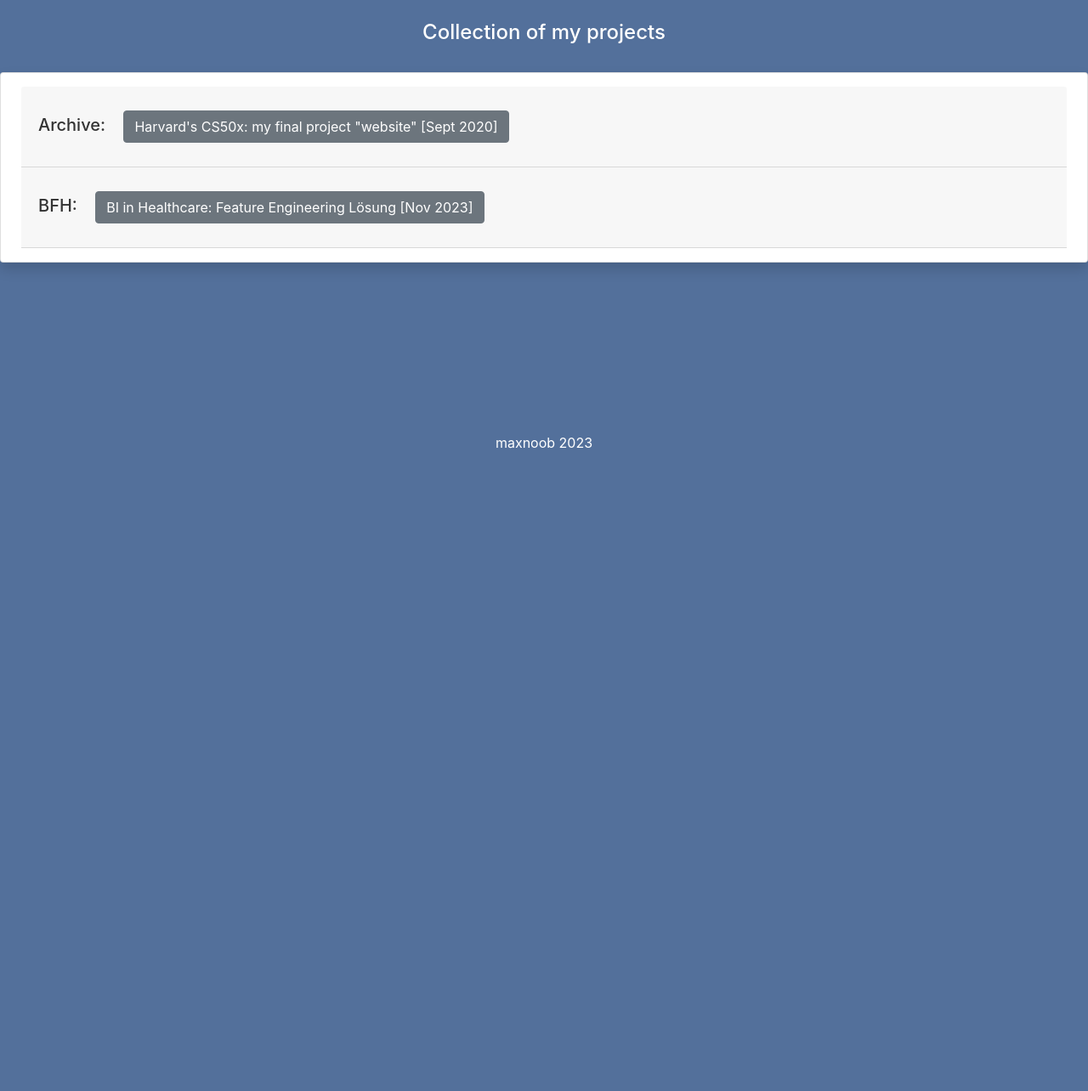
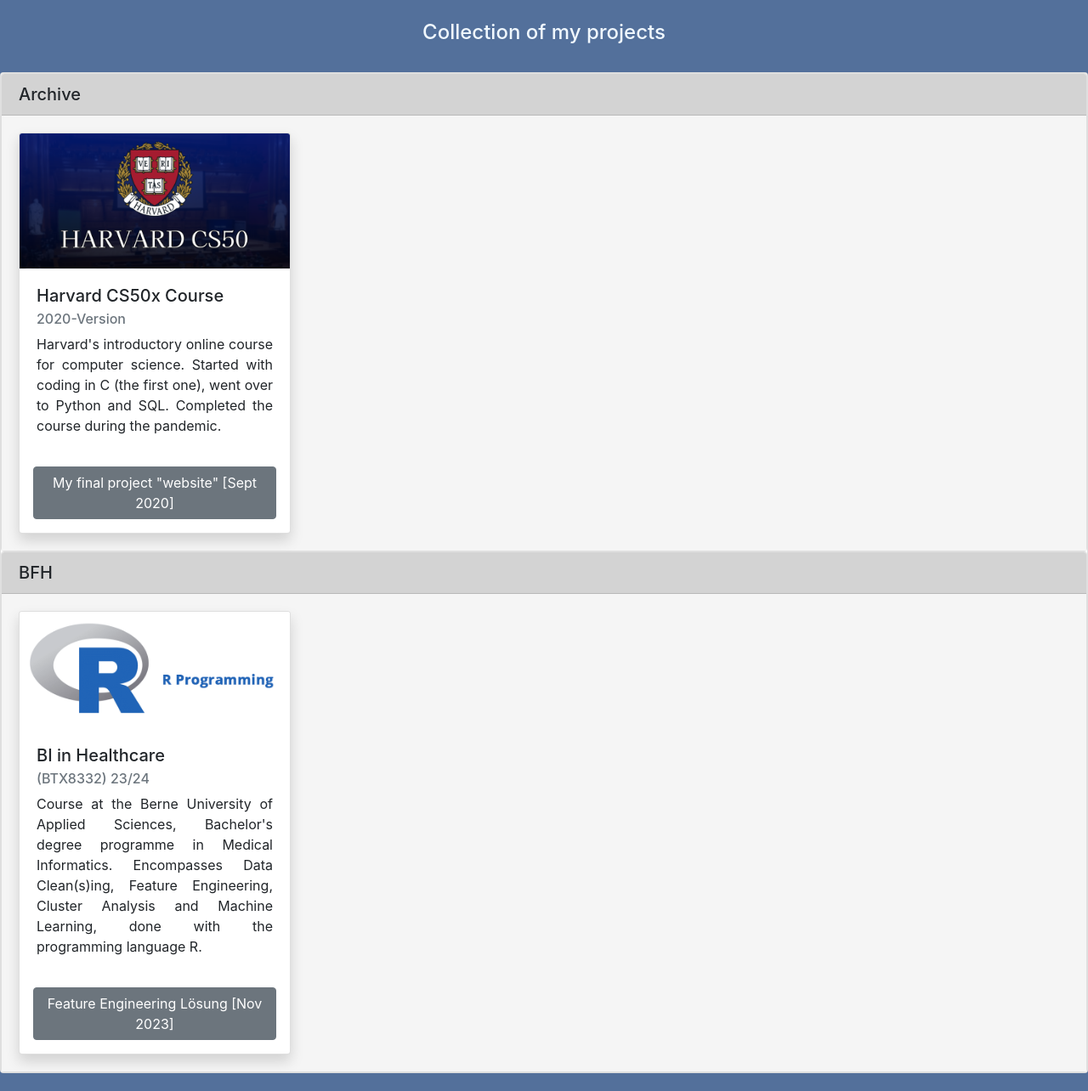
Before and after one commit to maxnoob/maxnoob.github.io, a plain HTML site: page index.html in a window 1280 px wide. Shown: the top 1284 px of the page at 85% size. Before the commit the page ends 800 px from the top, so only its background shows below. Drawn offline with nearby package versions, Linux system fonts and the light colour scheme.

Commit message:
styling changes, esp cards

```diff
--- a/index.html
+++ b/index.html
@@ -56,28 +56,70 @@
                 </div>
          </header> -->
 
-    <div class="col py-4 px-lg-5 bg-transparent cent">
-      <h4>Collection of my projects</h4>
+    <div class="py-4 px-lg-5 bg-transparent cent">
+      <h4 style="color: aliceblue">Collection of my projects</h4>
     </div>
 
-      <div class="card shadow p-3 mb-5 bg-white rounded px-4">
-        <div class="card-header" id="headingOne">
-          <h5 class="mb-0">Archive:
-            <a class="btn-secondary btn btn-margin cent" href='https://maxnoob.github.io/cs50_finalproject/'>Harvard's CS50x: my final project "website" [Sept 2020]</a>
-            </button>
-          </h5>
+    <div class="card">
+      <div class="card">
+        <h5 class="card-header"">Archive</h5>
+        <div class="card-body"">
+          <div class="card shadow" style="width: 20rem">
+            <img
+              class="card-img-top"
+              src="/media/cs50x_logo2.png"
+              alt="Logo of CS50 course"
+            />
+
+            <div class="card-body bg-white">
+              <h5 class="card-title">Harvard CS50x Course</h5>
+              <h6 class="card-subtitle mb-2 text-muted">2020-Version</h6>
+              <p class="card-text">
+                Harvard's introductory online course for computer science.
+                Started with coding in C (the first one), went over to Python
+                and SQL. Completed the course during the pandemic.
+              </p>
+            </div>
+            <a
+              class="btn-secondary btn btn-margin cent"
+              href="https://maxnoob.github.io/cs50_finalproject/"
+              >My final project "website" [Sept 2020]</a
+            >
+          </div>
         </div>
-        <div class="card-header" id="headingOne">
-            <h5 class="mb-0">BFH:
-              <a class="btn-secondary btn btn-margin cent" href='https://maxnoob.github.io/bfh_r/bi_in_healthcare/BI_FeatureEngineering_Loesung.html'>BI in Healthcare: Feature Engineering Lösung [Nov 2023]</a>
-              </button>
-            </h5>
+      </div>
+
+      <div class="card">
+        <h5 class="card-header">BFH</h5>
+        <div class="card-body">
+          <div class="card shadow" style="width: 20rem">
+            <img
+              class="card-img-top"
+              src="/media/r_logo.png"
+              alt="Logo of CS50 course"
+            />
+
+            <div class="card-body bg-white">
+              <h5 class="card-title">BI in Healthcare</h5>
+              <h6 class="card-subtitle mb-2 text-muted">(BTX8332) 23/24</h6>
+              <p class="card-text">
+                Course at the Berne University of Applied Sciences, Bachelor's
+                degree programme in Medical Informatics. Encompasses Data
+                Clean(s)ing, Feature Engineering, Cluster Analysis and Machine
+                Learning, done with the programming language R.
+              </p>
+            </div>
+            <a
+              class="btn-secondary btn btn-margin cent"
+              href="https://maxnoob.github.io/bfh_r/bi_in_healthcare/BI_FeatureEngineering_Loesung.html"
+              >Feature Engineering Lösung [Nov 2023]</a
+            >
           </div>
+        </div>
       </div>
     </div>
-
     <br />
-    <footer class="cent">maxnoob 2023</footer>
+    <footer class="cent" style="color: aliceblue">maxnoob 2023</footer>
 
     <script
       src="https://code.jquery.com/jquery-3.5.1.slim.min.js"
--- a/styles.css
+++ b/styles.css
@@ -4,12 +4,12 @@
 
 body {
   background-color: rgb(83, 112, 155); /* greyish background */
-  color: #fff; /* white font */
+  /*color: #fff; */ /* white font */
   text-align: justify;
   height: 100%;
 }
 
-h5 {
+.card_label {
   color:#333
 }
 
@@ -117,6 +117,17 @@
   padding-right: 5rem;
 }
 
+/* custom card styling */
+
+.card-header{
+  background-color: lightgrey;
+}
+
+.card-body {
+  background-color:whitesmoke
+}
+
+
 /* On screens that are 992px wide or less, go from four columns to two columns */
 @media screen and (max-width: 2200px) {
   .iframe-box {
```
Also changed, not shown: media/cs50x_logo.png (added), media/cs50x_logo2.png (added), media/r_logo.png (added).
